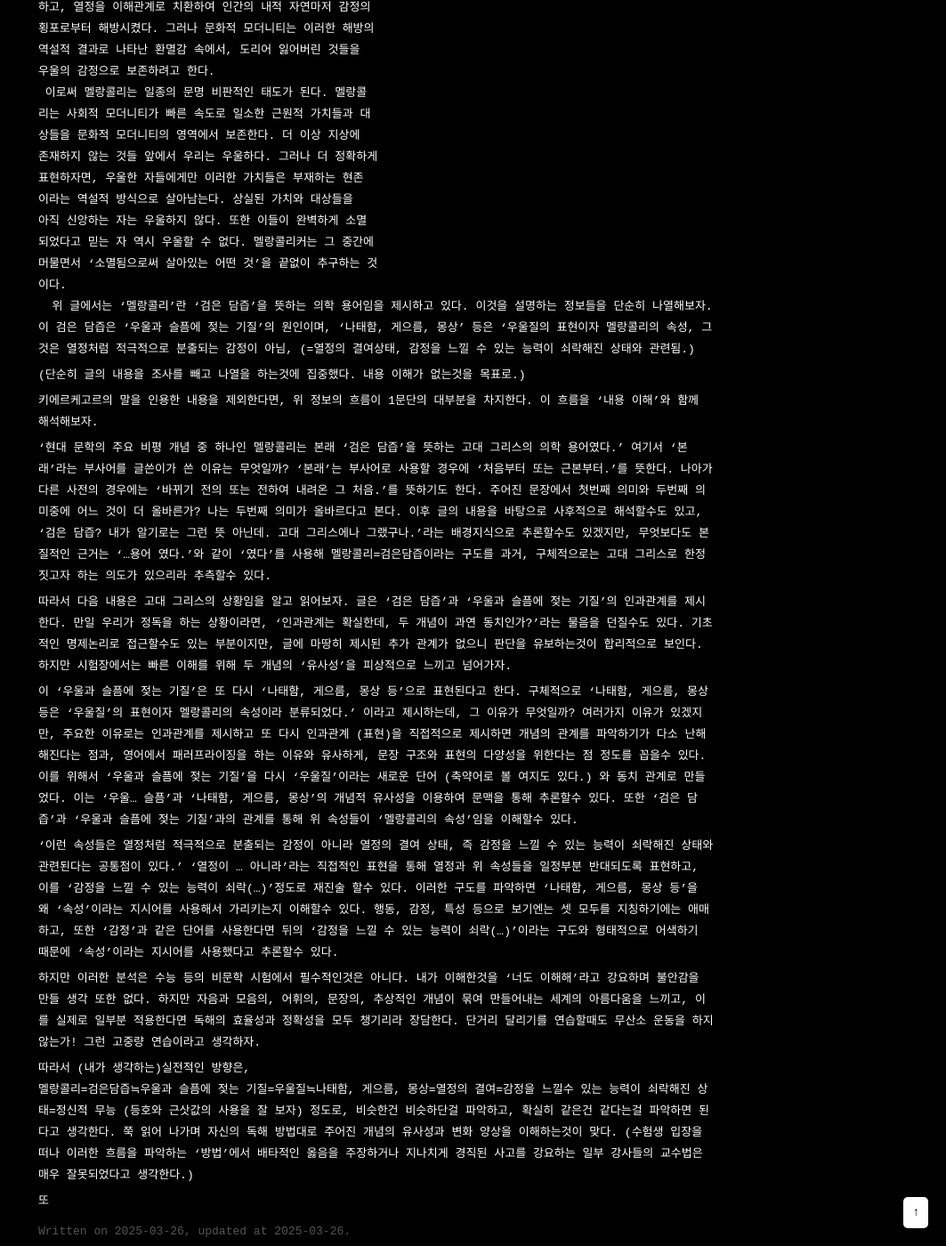
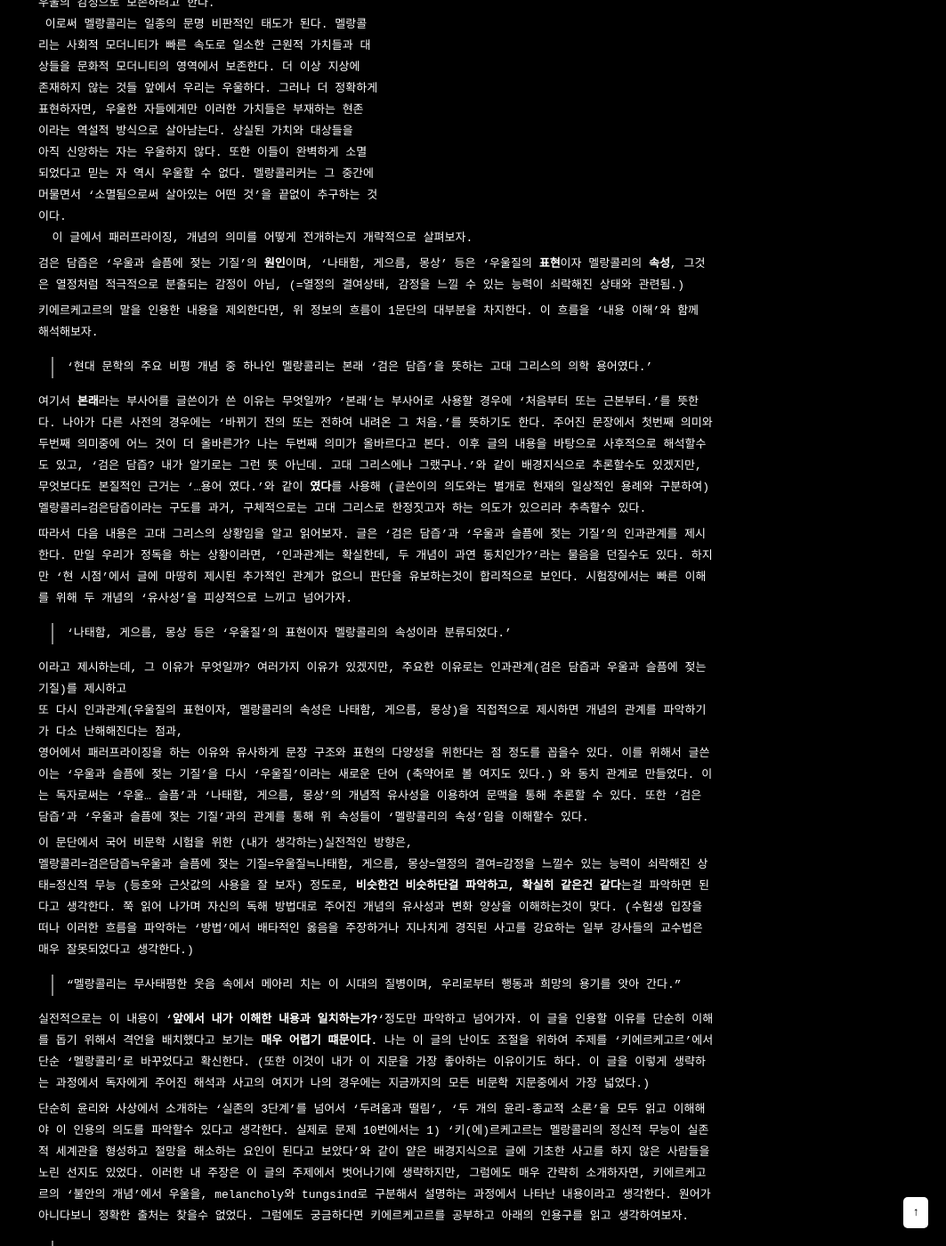
Before and after one commit to whoisrealminjueun/whoisrealminjueun.github.io, a Jekyll site: the page built from _posts/2025-03-26-비문학(01), 2019학년도 LEET 언어이해 [10~12].md, in a window 1280 px wide and 1400 px high, scrolled down 1717 px. Shown: the whole window at 89% size, without its empty margins (217-1280 px from the left). Built offline with Jekyll 4.4.1, drawn with Linux system fonts in a browser that asks for light colours; some of the changed text lies outside the part shown.

Commit message:
Update 2025-03-26-비문학(01), 2019학년도 LEET 언어이해 [10~12].md

```diff
--- a/_posts/2025-03-26-비문학(01), 2019학년도 LEET 언어이해 [10~12].md
+++ b/_posts/2025-03-26-비문학(01), 2019학년도 LEET 언어이해 [10~12].md
@@ -5,8 +5,6 @@
 last_modified_at: 2025-03-26
 categories: ["비문학"]
 ---
-
-갑자기 왜 이렇게 무서운 지문을 들고 오냐 하면은, 그것은 비문학 방법론을 다루게 되었을떄 말하도록 한다. 수험적이고 실전적인 태도를 정립하는 해설도 좋지만, 글을 이해하는 방법론적인 관점을 주는 해설을 하고 싶다.<br><br>
 
 **2019학년도 법학적성시험 언어이해 [10~12]**
 
@@ -80,29 +78,65 @@
 이다.</code>
 </pre>
 
-&nbsp; 위 글에서는 '멜랑콜리'란 '검은 담즙'을 뜻하는 의학 용어임을 제시하고 있다. 이것을 설명하는 정보들을 단순히 나열해보자.<br>
-이 검은 담즙은 '우울과 슬픔에 젖는 기질'의 원인이며, '나태함, 게으름, 몽상' 등은 '우울질의 표현이자
-멜랑콜리의 속성, 그것은 열정처럼 적극적으로 분출되는 감정이 아님,
+&nbsp; 이 글에서 패러프라이징, 개념의 의미를 어떻게 전개하는지 개략적으로 살펴보자.<br>
+
+
+검은 담즙은 '우울과 슬픔에 젖는 기질'의 **원인**이며, '나태함, 게으름, 몽상' 등은 '우울질의 **표현**이자
+멜랑콜리의 **속성**, 그것은 열정처럼 적극적으로 분출되는 감정이 아님,
 (=열정의 결여상태, 감정을 느낄 수 있는 능력이 쇠락해진 상태와 관련됨.)<br>
-
-(단순히 글의 내용을 조사를 빼고 나열을 하는것에 집중했다. 내용 이해가 없는것을 목표로.)
 
 키에르케고르의 말을 인용한 내용을 제외한다면, 위 정보의 흐름이 1문단의 대부분을 차지한다. 이 흐름을 '내용 이해'와 함께 해석해보자.<br>
 
-'현대 문학의 주요 비평 개념 중 하나인 멜랑콜리는 본래 ‘검은 담즙’을 뜻하는 고대 그리스의 의학 용어였다.' 여기서 '본래'라는 부사어를 글쓴이가 쓴 이유는 무엇일까?
-'본래'는 부사어로 사용할 경우에 '처음부터 또는 근본부터.'를 뜻한다. 나아가 다른 사전의 경우에는 '바뀌기 전의 또는 전하여 내려온 그 처음.'를 뜻하기도 한다. 주어진 문장에서 첫번째 의미와 두번째 의미중에 어느 것이 더 올바른가? 나는 두번째 의미가 올바르다고 본다. 이후 글의 내용을 바탕으로 사후적으로 해석할수도 있고, '검은 담즙? 내가 알기로는 그런 뜻 아닌데. 고대 그리스에나 그랬구나.'라는 배경지식으로 추론할수도 있겠지만, 무엇보다도 본질적인 근거는 '...용어 였다.'와 같이 '였다'를 사용해 멜랑콜리=검은담즙이라는 구도를 과거, 구체적으로는 고대 그리스로 한정짓고자 하는 의도가 있으리라 추측할수 있다.<br>
+> '현대 문학의 주요 비평 개념 중 하나인 멜랑콜리는 본래 ‘검은 담즙’을 뜻하는 고대 그리스의 의학 용어였다.'
 
-따라서 다음 내용은 고대 그리스의 상황임을 알고 읽어보자. 글은 '검은 담즙'과 '우울과 슬픔에 젖는 기질'의 인과관계를 제시한다. 만일 우리가 정독을 하는 상황이라면, '인과관계는 확실한데, 두 개념이 과연 동치인가?'라는 물음을 던질수도 있다. 기초적인 명제논리로 접근할수도 있는 부분이지만, 글에 마땅히 제시된 추가 관계가 없으니 판단을 유보하는것이 합리적으로 보인다. 하지만 시험장에서는 빠른 이해를 위해 두 개념의 '유사성'을 피상적으로 느끼고 넘어가자.<br>
+여기서 **본래**라는 부사어를 글쓴이가 쓴 이유는 무엇일까?
+'본래'는 부사어로 사용할 경우에 '처음부터 또는 근본부터.'를 뜻한다. 나아가 다른 사전의 경우에는 '바뀌기 전의 또는 전하여 내려온 그 처음.'를 뜻하기도 한다. 주어진 문장에서 첫번째 의미와 두번째 의미중에 어느 것이 더 올바른가? 나는 두번째 의미가 올바르다고 본다. 이후 글의 내용을 바탕으로 사후적으로 해석할수도 있고, '검은 담즙? 내가 알기로는 그런 뜻 아닌데. 고대 그리스에나 그랬구나.'와 같이 배경지식으로 추론할수도 있겠지만, 무엇보다도 본질적인 근거는 '...용어 였다.'와 같이 **였다**를 사용해 (글쓴이의 의도와는 별개로 현재의 일상적인 용례와 구분하여) 멜랑콜리=검은담즙이라는 구도를 과거, 구체적으로는 고대 그리스로 한정짓고자 하는 의도가 있으리라 추측할수 있다.<br>
 
-이 '우울과 슬픔에 젖는 기질'은 또 다시 '나태함, 게으름, 몽상 등'으로 표현된다고 한다. 구체적으로 '나태함, 게으름,
-몽상 등은 ‘우울질’의 표현이자 멜랑콜리의 속성이라 분류되었다.' 이라고 제시하는데, 그 이유가 무엇일까? 여러가지 이유가 있겠지만, 주요한 이유로는 인과관계를 제시하고 또 다시 인과관계 (표현)을 직접적으로 제시하면 개념의 관계를 파악하기가 다소 난해해진다는 점과, 영어에서 패러프라이징을 하는 이유와 유사하게, 문장 구조와 표현의 다양성을 위한다는 점 정도를 꼽을수 있다. 이를 위해서 '우울과 슬픔에 젖는 기질'을 다시 '우울질'이라는 새로운 단어 (축약어로 볼 여지도 있다.) 와 동치 관계로 만들었다. 이는 '우울... 슬픔'과 '나태함, 게으름, 몽상'의 개념적 유사성을 이용하여 문맥을 통해 추론할수 있다. 또한 '검은 담즙'과 '우울과 슬픔에 젖는 기질'과의 관계를 통해 위 속성들이 '멜랑콜리의 속성'임을 이해할수 있다.<br>
+따라서 다음 내용은 고대 그리스의 상황임을 알고 읽어보자. 글은 '검은 담즙'과 '우울과 슬픔에 젖는 기질'의 인과관계를 제시한다. 만일 우리가 정독을 하는 상황이라면, '인과관계는 확실한데, 두 개념이 과연 동치인가?'라는 물음을 던질수도 있다. 하지만 '현 시점'에서 글에 마땅히 제시된 추가적인 관계가 없으니 판단을 유보하는것이 합리적으로 보인다. 시험장에서는 빠른 이해를 위해 두 개념의 '유사성'을 피상적으로 느끼고 넘어가자.<br>
 
-'이런 속성들은 열정처럼 적극적으로 분출되는 감정이 아니라 열정의 결여 상태, 즉 감정을 느낄 수 있는 능력이 쇠락해진 상태와 관련된다는 공통점이 있다.' '열정이 ... 아니라'라는 직접적인 표현을 통해 열정과 위 속성들을 일정부분 반대되도록 표현하고, 이를 '감정을 느낄 수 있는 능력이 쇠락(...)'정도로 재진술 할수 있다. 이러한 구도를 파악하면 '나태함, 게으름, 몽상 등'을 왜 '속성'이라는 지시어를 사용해서 가리키는지 이해할수 있다. 행동, 감정, 특성 등으로 보기엔는 셋 모두를 지칭하기에는 애매하고, 또한 '감정'과 같은 단어를 사용한다면 뒤의 '감정을 느낄 수 있는 능력이 쇠락(...)'이라는 구도와 형태적으로 어색하기 때문에 '속성'이라는 지시어를 사용했다고 추론할수 있다.<br>
+> '나태함, 게으름, 몽상 등은 ‘우울질’의 표현이자 멜랑콜리의 속성이라 분류되었다.'
 
-하지만 이러한 분석은 수능 등의 비문학 시험에서 필수적인것은 아니다. 내가 이해한것을 '너도 이해해'라고 강요하며 불안감을 만들 생각 또한 없다. 하지만 자음과 모음의, 어휘의, 문장의, 추상적인 개념이 묶여 만들어내는 세계의 아름다움을 느끼고, 이를 실제로 일부분 적용한다면 독해의 효율성과 정확성을 모두 챙기리라 장담한다. 단거리 달리기를 연습할때도 무산소 운동을 하지 않는가! 그런 고중량 연습이라고 생각하자.<br>
+이라고 제시하는데, 그 이유가 무엇일까? 여러가지 이유가 있겠지만, 주요한 이유로는 인과관계(검은 담즙과 우울과 슬픔에 젖는 기질)를 제시하고<br>
+또 다시 인과관계(우울질의 표현이자, 멜랑콜리의 속성은 나태함, 게으름, 몽상)을 직접적으로 제시하면 개념의 관계를 파악하기가 다소 난해해진다는 점과, <br>
+영어에서 패러프라이징을 하는 이유와 유사하게 문장 구조와 표현의 다양성을 위한다는 점 정도를 꼽을수 있다. 이를 위해서 글쓴이는 ‘우울과 슬픔에 젖는 기질’을 다시 ‘우울질’이라는 새로운 단어 (축약어로 볼 여지도 있다.) 와 동치 관계로 만들었다. 이는 독자로써는 ‘우울… 슬픔’과 ‘나태함, 게으름, 몽상’의 개념적 유사성을 이용하여 문맥을 통해 추론할 수 있다. 또한 ‘검은 담즙’과 ‘우울과 슬픔에 젖는 기질’과의 관계를 통해 위 속성들이 ‘멜랑콜리의 속성’임을 이해할수 있다.
 
-따라서 (내가 생각하는)실전적인 방향은,<br>
+이 문단에서 국어 비문학 시험을 위한 (내가 생각하는)실전적인 방향은,<br>
 멜랑콜리=검은담즙≒우울과 슬픔에 젖는 기질=우울질≒나태함, 게으름, 몽상=열정의 결여=감정을 느낄수 있는 능력이 쇠락해진 상태=정신적 무능 (등호와 근삿값의 사용을 잘 보자)
-정도로, 비슷한건 비슷하단걸 파악하고, 확실히 같은건 같다는걸 파악하면 된다고 생각한다. 쭉 읽어 나가며 자신의 독해 방법대로 주어진 개념의 유사성과 변화 양상을 이해하는것이 맞다. (수험생 입장을 떠나 이러한 흐름을 파악하는 '방법'에서 배타적인 옳음을 주장하거나 지나치게 경직된 사고를 강요하는 일부 강사들의 교수법은 매우 잘못되었다고 생각한다.)
+정도로, **비슷한건 비슷하단걸 파악하고, 확실히 같은건 같다**는걸 파악하면 된다고 생각한다. 쭉 읽어 나가며 자신의 독해 방법대로 주어진 개념의 유사성과 변화 양상을 이해하는것이 맞다. (수험생 입장을 떠나 이러한 흐름을 파악하는 '방법'에서 배타적인 옳음을 주장하거나 지나치게 경직된 사고를 강요하는 일부 강사들의 교수법은 매우 잘못되었다고 생각한다.)
 
-또
+> "멜랑콜리는 무사태평한 웃음 속에서 메아리
+치는 이 시대의 질병이며, 우리로부터 행동과 희망의 용기를 앗아
+간다."
+
+실전적으로는 이 내용이 '**앞에서 내가 이해한 내용과 일치하는가?**'정도만 파악하고 넘어가자.
+이 글을 인용할 이유를 단순히 이해를 돕기 위해서 격언을 배치했다고 보기는 **매우 어렵기 떄문이다.** 나는 이 글의 난이도 조절을 위하여 주제를 '키에르케고르'에서 단순 '멜랑콜리'로 바꾸었다고 확신한다. (또한 이것이 내가 이 지문을 가장 좋아하는 이유이기도 하다. 이 글을 이렇게 생략하는 과정에서 독자에게 주어진 해석과 사고의 여지가 나의 경우에는 지금까지의 모든 비문학 지문중에서 가장 넓었다.)<br>
+
+단순히 윤리와 사상에서 소개하는 '실존의 3단계'를 넘어서 '두려움과 떨림', '두 개의 윤리-종교적 소론'을 모두 읽고 이해해야 이 인용의 의도를 파악할수 있다고 생각한다. 실제로 문제 10번에서는 1) '키(에)르케고르는 멜랑콜리의 정신적 무능이 실존적 세계관을 형성하고 절망을 해소하는 요인이 된다고 보았다'와 같이 얕은 배경지식으로 글에 기초한 사고를 하지 않은 사람들을 노린 선지도 있었다.
+이러한 내 주장은 이 글의 주제에서 벗어나기에 생략하지만, 그럼에도 매우 간략히 소개하자면, 키에르케고르의 '불안의 개념'에서 우울을, melancholy와 tungsind로 구분해서 설명하는 과정에서 나타난 내용이라고 생각한다. 원어가 아니다보니 정확한 출처는 찾을수 없었다.
+그럼에도 궁금하다면 키에르케고르를 공부하고 아래의 인용구를 읽고 생각하여보자. <br>
+
+> “there is something unexplainable in heavy-mindedness [Tungsind]” (EO 2, 189; SKS 3, 183)
+
+> “[one falsely] assumes, as do many physicians, that depression inheres in the physical, and, strangely enough, physicians nevertheless are unable to eliminate it” (EO 2, 190; SKS 3, 184).
+
+> “Only the spirit can eliminate it, for it inheres in the spirit” (EO 2, 190; SKS 3, 184).
+
+> “What, then, is heavy-mindedness [Tungsind]? It is hysteria of the spirit. There comes a moment in a person’s life when immediacy is ripe, so to speak, and when the spirit requires a higher form, when it wants to lay hold of itself as spirit. As immediate spirit, a person is bound up with all the earthly life, and now spirit wants to gather itself together out of this dispersion, so to speak, and to transfigure itself in itself… If this does not happen, if the movement is halted, if it is repressed, then heavy-mindedness [Tungsind] sets in” (EO 2, 188-89; SKS 3, 183).
+
+ 두번째 문단은 보다 독해 난도가 쉽다. 상실 인식 > 자발적인 침잠 (특히 일회적이고 찰나적인, 다시는 돌이킬 수 없는 대상을 향한 상실감) > 그렇지만 어둡기만 하지는 않으며, 매혹적인 부분 존재 (왜?) > 삶과 죽음, 사랑과 이별처럼 인식 불가능한 타자성을 외면하기보다 차라리 자기 안에 가두려는 욕망이기 때문이다. 와 같은 **자연스러운 흐름**으로 읽어나가면 된다.
+
+구체적으로 이 글에서는 멜랑콜리는, 특히
+> '상실을 인식하고 그 상실감에 자발적으로 침잠 (...)'
+
+라고 언급하며 우리의 이해를 돕고 있다. 나아가
+> '일회적이고 찰나적이어서 다시는 돌이킬 수 없는 (...)'
+
+와 같이 첫 문단에서 느낀것과 같이 '우울하다'라는 인상을 주고, 특히 강조한다.
+
+하지만
+
+> 그럼에도 멜랑콜리는 다만 어둡지만은 않으며 매혹적인 면을 가지고 있다.
+
+라는 지금까지의 흐름과 감정과는 다소 상반된 내용이 등장하는데, **당연히 매우 자연스럽게 의문을 던져야만 한다.** ^1
+
+비문학과 문학의 비슷한 점이 바로 이런 부분이다. 감정선을 직접적으로 드러내고, 상황에 따라 그것이 글의 주제이기도 한 문학에 비해서 다소 약하지만, 비문학에서도 또한 글을 쓰는 사람들은 독자로 하여금 **학문적 내용이 주는 아름다움**을 경험하도록 하는 의도가 숨겨져있다. 이러한 의도를 따라가면서 **반응**하며 읽으면 비문학, 나아가 언어와 표상이 만들어낸 세계의 아름다움을 발견할것이다.
```
